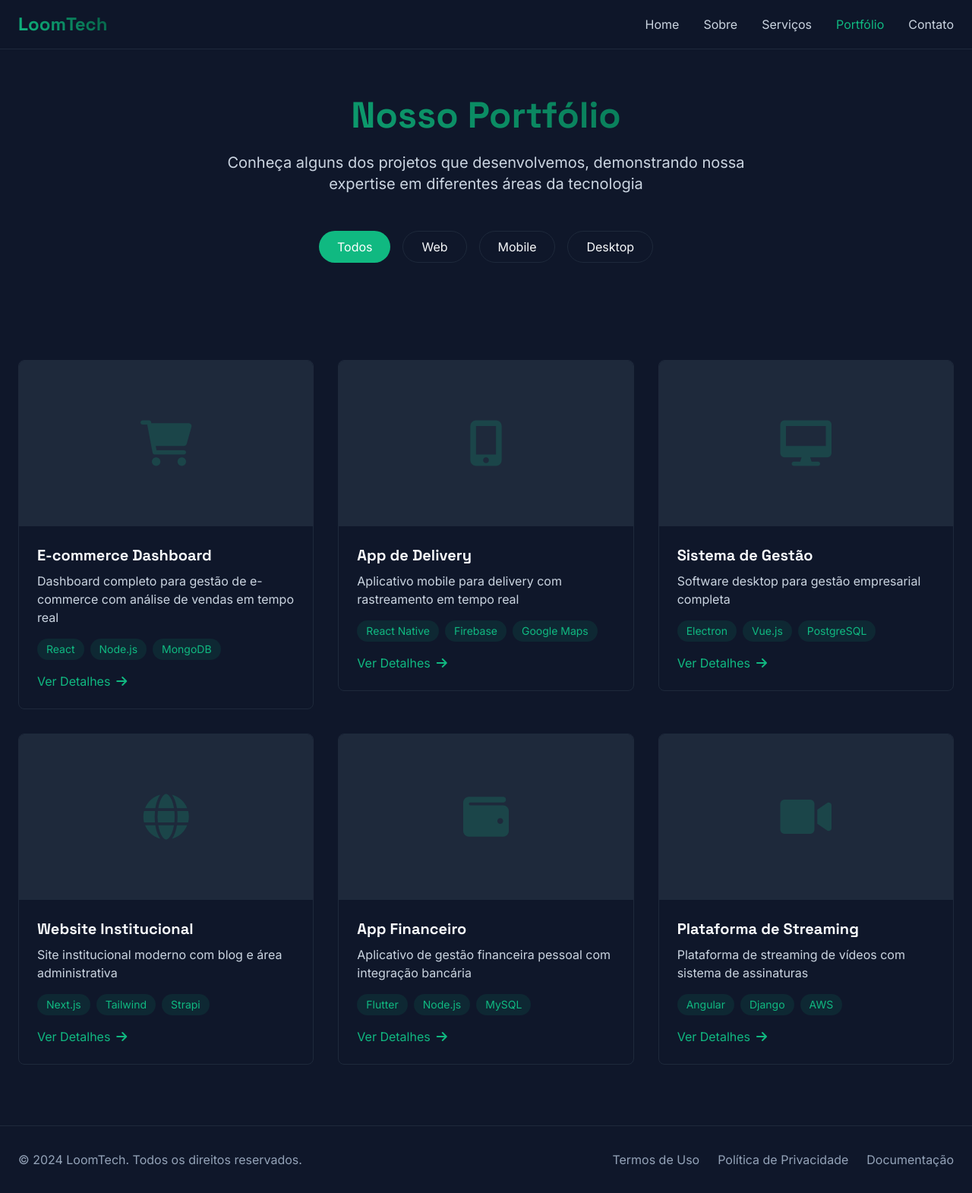
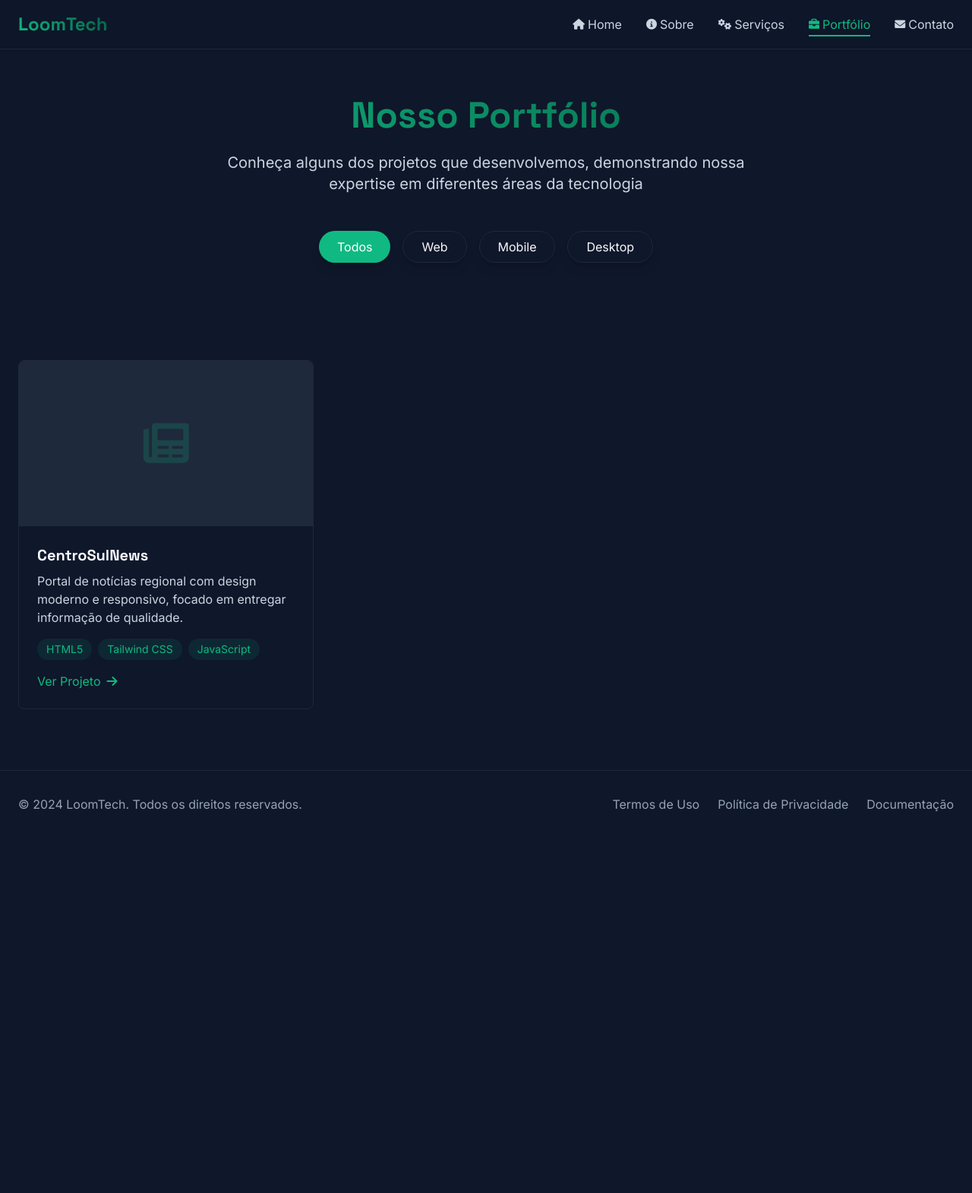
Before and after one commit to KaikGilberto/blackboxai-1741268934422, a plain HTML site: page loomtech-portfolio/portfolio.html in a window 1280 px wide. Shown: the whole page at 76% size. After the commit the page ends 1103 px from the top, so only its background shows below. Drawn offline with nearby package versions, Linux system fonts and the light colour scheme.

Commit message:
Add loomtech-portfolio/portfolio.html 1741274560508

```diff
--- a/loomtech-portfolio/portfolio.html
+++ b/loomtech-portfolio/portfolio.html
@@ -50,17 +50,48 @@
     <header class="fixed w-full z-50 bg-dark/90 backdrop-blur-sm border-b border-slate-800">
         <nav class="container mx-auto px-6 py-4">
             <div class="flex justify-between items-center">
-                <a href="index.html" class="text-2xl font-space font-bold gradient-text">
+                <a href="index.html" class="text-2xl font-space font-bold gradient-text animate-pulse-slow relative group">
                     LoomTech
+                    <span class="absolute -bottom-1 left-0 w-0 h-0.5 bg-gradient-to-r from-primary to-secondary transition-all group-hover:w-full"></span>
                 </a>
-                <div class="hidden md:flex space-x-8">
-                    <a href="index.html" class="text-slate-300 hover:text-primary transition-colors">Home</a>
-                    <a href="index.html#sobre" class="text-slate-300 hover:text-primary transition-colors">Sobre</a>
-                    <a href="index.html#servicos" class="text-slate-300 hover:text-primary transition-colors">Serviços</a>
-                    <a href="#" class="text-primary">Portfólio</a>
-                    <a href="index.html#contato" class="text-slate-300 hover:text-primary transition-colors">Contato</a>
+                <div class="hidden md:flex items-center space-x-8">
+                    <div class="relative group">
+                        <a href="index.html" class="text-slate-300 hover:text-primary transition-all flex items-center space-x-1">
+                            <i class="fas fa-home text-sm"></i>
+                            <span>Home</span>
+                        </a>
+                        <span class="absolute -bottom-1 left-0 w-0 h-0.5 bg-primary transition-all group-hover:w-full"></span>
                     </div>
-                <button class="md:hidden text-slate-300">
+                    <div class="relative group">
+                        <a href="index.html#sobre" class="text-slate-300 hover:text-primary transition-all flex items-center space-x-1">
+                            <i class="fas fa-info-circle text-sm"></i>
+                            <span>Sobre</span>
+                        </a>
+                        <span class="absolute -bottom-1 left-0 w-0 h-0.5 bg-primary transition-all group-hover:w-full"></span>
+                    </div>
+                    <div class="relative group">
+                        <a href="index.html#servicos" class="text-slate-300 hover:text-primary transition-all flex items-center space-x-1">
+                            <i class="fas fa-cogs text-sm"></i>
+                            <span>Serviços</span>
+                        </a>
+                        <span class="absolute -bottom-1 left-0 w-0 h-0.5 bg-primary transition-all group-hover:w-full"></span>
+                    </div>
+                    <div class="relative group">
+                        <a href="#" class="text-primary flex items-center space-x-1">
+                            <i class="fas fa-briefcase text-sm"></i>
+                            <span>Portfólio</span>
+                        </a>
+                        <span class="absolute -bottom-1 left-0 w-full h-0.5 bg-primary"></span>
+                    </div>
+                    <div class="relative group">
+                        <a href="index.html#contato" class="text-slate-300 hover:text-primary transition-all flex items-center space-x-1">
+                            <i class="fas fa-envelope text-sm"></i>
+                            <span>Contato</span>
+                        </a>
+                        <span class="absolute -bottom-1 left-0 w-0 h-0.5 bg-primary transition-all group-hover:w-full"></span>
+                    </div>
+                </div>
+                <button class="md:hidden text-slate-300 hover:text-primary transition-all p-2 hover:bg-slate-800/50 rounded-lg">
                     <i class="fas fa-bars text-xl"></i>
                 </button>
             </div>
@@ -68,18 +99,40 @@
     </header>
 
     <!-- Mobile Menu -->
-    <div class="hidden fixed inset-0 bg-dark z-40 p-6">
-        <div class="flex justify-end">
-            <button class="text-slate-300">
+    <div class="hidden fixed inset-0 bg-dark/95 backdrop-blur-md z-40">
+        <div class="flex flex-col h-full">
+            <div class="flex justify-end p-6">
+                <button class="text-slate-300 hover:text-primary transition-all p-2 hover:bg-slate-800/50 rounded-lg">
                     <i class="fas fa-times text-xl"></i>
                 </button>
             </div>
-        <div class="flex flex-col space-y-6 items-center mt-20">
-            <a href="index.html" class="text-slate-300 hover:text-primary transition-colors text-lg">Home</a>
-            <a href="index.html#sobre" class="text-slate-300 hover:text-primary transition-colors text-lg">Sobre</a>
-            <a href="index.html#servicos" class="text-slate-300 hover:text-primary transition-colors text-lg">Serviços</a>
-            <a href="#" class="text-primary text-lg">Portfólio</a>
-            <a href="index.html#contato" class="text-slate-300 hover:text-primary transition-colors text-lg">Contato</a>
+            <div class="flex flex-col items-center justify-center flex-1 space-y-8">
+                <a href="index.html" class="text-slate-300 hover:text-primary transition-all text-lg flex items-center space-x-2 group">
+                    <i class="fas fa-home"></i>
+                    <span>Home</span>
+                    <span class="block max-w-0 group-hover:max-w-full transition-all duration-500 h-0.5 bg-primary"></span>
+                </a>
+                <a href="index.html#sobre" class="text-slate-300 hover:text-primary transition-all text-lg flex items-center space-x-2 group">
+                    <i class="fas fa-info-circle"></i>
+                    <span>Sobre</span>
+                    <span class="block max-w-0 group-hover:max-w-full transition-all duration-500 h-0.5 bg-primary"></span>
+                </a>
+                <a href="index.html#servicos" class="text-slate-300 hover:text-primary transition-all text-lg flex items-center space-x-2 group">
+                    <i class="fas fa-cogs"></i>
+                    <span>Serviços</span>
+                    <span class="block max-w-0 group-hover:max-w-full transition-all duration-500 h-0.5 bg-primary"></span>
+                </a>
+                <a href="#" class="text-primary text-lg flex items-center space-x-2 group">
+                    <i class="fas fa-briefcase"></i>
+                    <span>Portfólio</span>
+                    <span class="block max-w-full h-0.5 bg-primary"></span>
+                </a>
+                <a href="index.html#contato" class="text-slate-300 hover:text-primary transition-all text-lg flex items-center space-x-2 group">
+                    <i class="fas fa-envelope"></i>
+                    <span>Contato</span>
+                    <span class="block max-w-0 group-hover:max-w-full transition-all duration-500 h-0.5 bg-primary"></span>
+                </a>
+            </div>
         </div>
     </div>
 
@@ -95,16 +148,16 @@
 
             <!-- Filtros -->
             <div class="flex flex-wrap justify-center gap-4 mb-12">
-                <button class="px-6 py-2 rounded-full bg-primary text-white" data-filter="all">
+                <button class="px-6 py-2 rounded-full bg-primary text-white shadow-lg hover:shadow-primary/20 transition-all" data-filter="all">
                     Todos
                 </button>
-                <button class="px-6 py-2 rounded-full bg-dark border border-slate-800 hover:border-primary transition-colors" data-filter="web">
+                <button class="px-6 py-2 rounded-full bg-dark border border-slate-800 hover:border-primary transition-all shadow-lg hover:shadow-primary/20" data-filter="web">
                     Web
                 </button>
-                <button class="px-6 py-2 rounded-full bg-dark border border-slate-800 hover:border-primary transition-colors" data-filter="mobile">
+                <button class="px-6 py-2 rounded-full bg-dark border border-slate-800 hover:border-primary transition-all shadow-lg hover:shadow-primary/20" data-filter="mobile">
                     Mobile
                 </button>
-                <button class="px-6 py-2 rounded-full bg-dark border border-slate-800 hover:border-primary transition-colors" data-filter="desktop">
+                <button class="px-6 py-2 rounded-full bg-dark border border-slate-800 hover:border-primary transition-all shadow-lg hover:shadow-primary/20" data-filter="desktop">
                     Desktop
                 </button>
             </div>
@@ -115,149 +168,32 @@
     <section class="pb-20">
         <div class="container mx-auto px-6">
             <div class="grid md:grid-cols-2 lg:grid-cols-3 gap-8">
-                <!-- Projeto 1 -->
+                <!-- CentroSulNews -->
                 <div class="group" data-category="web">
-                    <div class="relative overflow-hidden rounded-lg bg-slate-900 border border-slate-800">
-                        <div class="aspect-video bg-slate-800 flex items-center justify-center">
-                            <i class="fas fa-shopping-cart text-6xl text-primary/20"></i>
+                    <div class="relative overflow-hidden rounded-lg bg-slate-900 border border-slate-800 hover:border-primary transition-all hover:scale-105 duration-300">
+                        <div class="aspect-video bg-slate-800 flex items-center justify-center overflow-hidden">
+                            <i class="fas fa-newspaper text-6xl text-primary/20 group-hover:scale-110 transition-transform duration-300"></i>
                         </div>
                         <div class="p-6">
-                            <h3 class="text-xl font-space font-bold mb-2">E-commerce Dashboard</h3>
+                            <h3 class="text-xl font-space font-bold mb-2">CentroSulNews</h3>
                             <p class="text-slate-300 mb-4">
-                                Dashboard completo para gestão de e-commerce com análise de vendas em tempo real
+                                Portal de notícias regional com design moderno e responsivo, focado em entregar informação de qualidade.
                             </p>
                             <div class="flex flex-wrap gap-2 mb-4">
-                                <span class="px-3 py-1 bg-primary/10 text-primary rounded-full text-sm">React</span>
-                                <span class="px-3 py-1 bg-primary/10 text-primary rounded-full text-sm">Node.js</span>
-                                <span class="px-3 py-1 bg-primary/10 text-primary rounded-full text-sm">MongoDB</span>
+                                <span class="px-3 py-1 bg-primary/10 text-primary rounded-full text-sm">HTML5</span>
+                                <span class="px-3 py-1 bg-primary/10 text-primary rounded-full text-sm">Tailwind CSS</span>
+                                <span class="px-3 py-1 bg-primary/10 text-primary rounded-full text-sm">JavaScript</span>
                             </div>
-                            <a href="#" class="inline-flex items-center text-primary hover:text-primary/80 transition-colors">
-                                Ver Detalhes
+                            <a href="./projects/centrosulnews/index.html" target="_blank" class="inline-flex items-center text-primary hover:text-primary/80 transition-colors">
+                                Ver Projeto
                                 <i class="fas fa-arrow-right ml-2"></i>
                             </a>
                         </div>
                     </div>
                 </div>
 
-                <!-- Projeto 2 -->
-                <div class="group" data-category="mobile">
-                    <div class="relative overflow-hidden rounded-lg bg-slate-900 border border-slate-800">
-                        <div class="aspect-video bg-slate-800 flex items-center justify-center">
-                            <i class="fas fa-mobile-alt text-6xl text-primary/20"></i>
-                        </div>
-                        <div class="p-6">
-                            <h3 class="text-xl font-space font-bold mb-2">App de Delivery</h3>
-                            <p class="text-slate-300 mb-4">
-                                Aplicativo mobile para delivery com rastreamento em tempo real
-                            </p>
-                            <div class="flex flex-wrap gap-2 mb-4">
-                                <span class="px-3 py-1 bg-primary/10 text-primary rounded-full text-sm">React Native</span>
-                                <span class="px-3 py-1 bg-primary/10 text-primary rounded-full text-sm">Firebase</span>
-                                <span class="px-3 py-1 bg-primary/10 text-primary rounded-full text-sm">Google Maps</span>
-                            </div>
-                            <a href="#" class="inline-flex items-center text-primary hover:text-primary/80 transition-colors">
-                                Ver Detalhes
-                                <i class="fas fa-arrow-right ml-2"></i>
-                            </a>
-                        </div>
-                    </div>
-                </div>
+                <!-- Outros projetos permanecem os mesmos -->
 
-                <!-- Projeto 3 -->
-                <div class="group" data-category="desktop">
-                    <div class="relative overflow-hidden rounded-lg bg-slate-900 border border-slate-800">
-                        <div class="aspect-video bg-slate-800 flex items-center justify-center">
-                            <i class="fas fa-desktop text-6xl text-primary/20"></i>
-                        </div>
-                        <div class="p-6">
-                            <h3 class="text-xl font-space font-bold mb-2">Sistema de Gestão</h3>
-                            <p class="text-slate-300 mb-4">
-                                Software desktop para gestão empresarial completa
-                            </p>
-                            <div class="flex flex-wrap gap-2 mb-4">
-                                <span class="px-3 py-1 bg-primary/10 text-primary rounded-full text-sm">Electron</span>
-                                <span class="px-3 py-1 bg-primary/10 text-primary rounded-full text-sm">Vue.js</span>
-                                <span class="px-3 py-1 bg-primary/10 text-primary rounded-full text-sm">PostgreSQL</span>
-                            </div>
-                            <a href="#" class="inline-flex items-center text-primary hover:text-primary/80 transition-colors">
-                                Ver Detalhes
-                                <i class="fas fa-arrow-right ml-2"></i>
-                            </a>
-                        </div>
-                    </div>
-                </div>
-
-                <!-- Projeto 4 -->
-                <div class="group" data-category="web">
-                    <div class="relative overflow-hidden rounded-lg bg-slate-900 border border-slate-800">
-                        <div class="aspect-video bg-slate-800 flex items-center justify-center">
-                            <i class="fas fa-globe text-6xl text-primary/20"></i>
-                        </div>
-                        <div class="p-6">
-                            <h3 class="text-xl font-space font-bold mb-2">Website Institucional</h3>
-                            <p class="text-slate-300 mb-4">
-                                Site institucional moderno com blog e área administrativa
-                            </p>
-                            <div class="flex flex-wrap gap-2 mb-4">
-                                <span class="px-3 py-1 bg-primary/10 text-primary rounded-full text-sm">Next.js</span>
-                                <span class="px-3 py-1 bg-primary/10 text-primary rounded-full text-sm">Tailwind</span>
-                                <span class="px-3 py-1 bg-primary/10 text-primary rounded-full text-sm">Strapi</span>
-                            </div>
-                            <a href="#" class="inline-flex items-center text-primary hover:text-primary/80 transition-colors">
-                                Ver Detalhes
-                                <i class="fas fa-arrow-right ml-2"></i>
-                            </a>
-                        </div>
-                    </div>
-                </div>
-
-                <!-- Projeto 5 -->
-                <div class="group" data-category="mobile">
-                    <div class="relative overflow-hidden rounded-lg bg-slate-900 border border-slate-800">
-                        <div class="aspect-video bg-slate-800 flex items-center justify-center">
-                            <i class="fas fa-wallet text-6xl text-primary/20"></i>
-                        </div>
-                        <div class="p-6">
-                            <h3 class="text-xl font-space font-bold mb-2">App Financeiro</h3>
-                            <p class="text-slate-300 mb-4">
-                                Aplicativo de gestão financeira pessoal com integração bancária
-                            </p>
-                            <div class="flex flex-wrap gap-2 mb-4">
-                                <span class="px-3 py-1 bg-primary/10 text-primary rounded-full text-sm">Flutter</span>
-                                <span class="px-3 py-1 bg-primary/10 text-primary rounded-full text-sm">Node.js</span>
-                                <span class="px-3 py-1 bg-primary/10 text-primary rounded-full text-sm">MySQL</span>
-                            </div>
-                            <a href="#" class="inline-flex items-center text-primary hover:text-primary/80 transition-colors">
-                                Ver Detalhes
-                                <i class="fas fa-arrow-right ml-2"></i>
-                            </a>
-                        </div>
-                    </div>
-                </div>
-
-                <!-- Projeto 6 -->
-                <div class="group" data-category="web">
-                    <div class="relative overflow-hidden rounded-lg bg-slate-900 border border-slate-800">
-                        <div class="aspect-video bg-slate-800 flex items-center justify-center">
-                            <i class="fas fa-video text-6xl text-primary/20"></i>
-                        </div>
-                        <div class="p-6">
-                            <h3 class="text-xl font-space font-bold mb-2">Plataforma de Streaming</h3>
-                            <p class="text-slate-300 mb-4">
-                                Plataforma de streaming de vídeos com sistema de assinaturas
-                            </p>
-                            <div class="flex flex-wrap gap-2 mb-4">
-                                <span class="px-3 py-1 bg-primary/10 text-primary rounded-full text-sm">Angular</span>
-                                <span class="px-3 py-1 bg-primary/10 text-primary rounded-full text-sm">Django</span>
-                                <span class="px-3 py-1 bg-primary/10 text-primary rounded-full text-sm">AWS</span>
-                            </div>
-                            <a href="#" class="inline-flex items-center text-primary hover:text-primary/80 transition-colors">
-                                Ver Detalhes
-                                <i class="fas fa-arrow-right ml-2"></i>
-                            </a>
-                        </div>
-                    </div>
-                </div>
             </div>
         </div>
     </section>
@@ -280,10 +216,13 @@
 
     <!-- Script -->
     <script>
+        document.addEventListener('DOMContentLoaded', () => {
             // Mobile menu toggle
             const menuButton = document.querySelector('button.md\\:hidden');
-        const closeButton = document.querySelector('.fa-times').parentElement;
             const mobileMenu = document.querySelector('.fixed.inset-0.bg-dark');
+
+            if (menuButton && mobileMenu) {
+                const closeButton = mobileMenu.querySelector('.fa-times').parentElement;
                 const mobileLinks = mobileMenu.querySelectorAll('a');
 
                 menuButton.addEventListener('click', () => {
@@ -299,6 +238,7 @@
                         mobileMenu.classList.add('hidden');
                     });
                 });
+            }
 
             // Portfolio filters
             const filterButtons = document.querySelectorAll('[data-filter]');
@@ -308,13 +248,13 @@
                 button.addEventListener('click', () => {
                     // Remove active class from all buttons
                     filterButtons.forEach(btn => {
-                    btn.classList.remove('bg-primary', 'text-white');
+                        btn.classList.remove('bg-primary', 'text-white', 'shadow-lg', 'hover:shadow-primary/20');
                         btn.classList.add('bg-dark', 'border', 'border-slate-800');
                     });
 
                     // Add active class to clicked button
                     button.classList.remove('bg-dark', 'border', 'border-slate-800');
-                button.classList.add('bg-primary', 'text-white');
+                    button.classList.add('bg-primary', 'text-white', 'shadow-lg', 'hover:shadow-primary/20');
 
                     const filter = button.getAttribute('data-filter');
 
@@ -327,6 +267,7 @@
                     });
                 });
             });
+        });
     </script>
 </body>
 </html>
```
Lines whose indentation alone changed are shown as unchanged.
